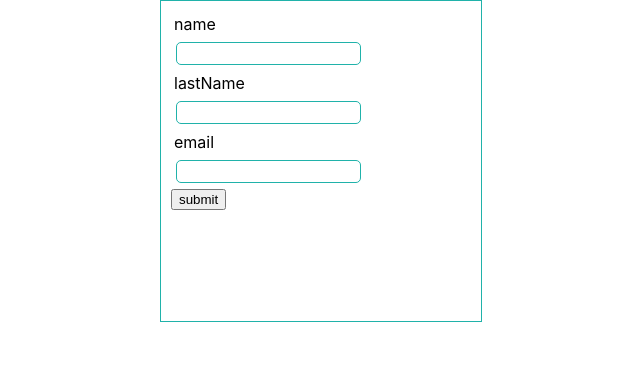
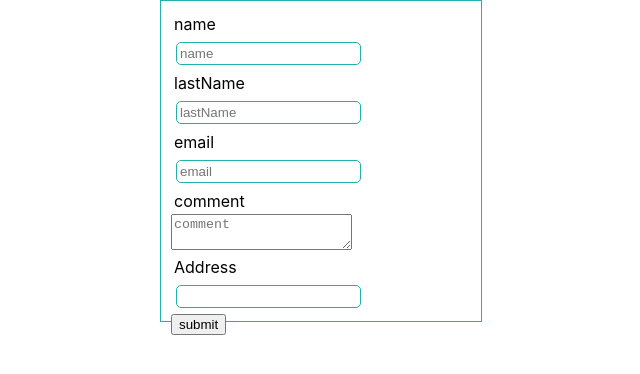
Before and after one commit to tarielTitirashvili/test_formik, a React (Create React App) app in the folder formic_app/: page / in a window 1280 px wide. Shown: the top 374 px of the page, without its empty margins (319-959 px from the left). Built offline with nearby package versions, Linux system fonts and the light colour scheme.

Commit message:
up to 19 lesson added callback between Field component

```diff
--- a/formic_app/src/components/youtubeForm.js
+++ b/formic_app/src/components/youtubeForm.js
@@ -6,13 +6,16 @@
   name: "",
   lastName: "",
   email: "",
+  comment: "",
+  address: ""
 };
-const onSubmit = (values) => console.log("values");
+const onSubmit = (values) => console.log(values);
 
 const validationSchema = Yup.object({
   name: Yup.string().required("Required"),
   lastName: Yup.string().required("Required").min(3) ,
   email: Yup.string().email("pleace enter valid  email address").required("Required"),
+  comment: Yup.string().required("Required")
 })
 
 export default function YoutubeForm() {
@@ -27,20 +30,43 @@
         <Form className="form">
           <div>
             <label htmlFor="name">name</label>
-            <Field name="name" id="name" type={"text"} />
+            <Field name="name" placeholder="name" id="name" type="text" />
             <ErrorMessage name="name" />
           </div>
 
           <div>
             <label htmlFor="lastName">lastName</label>
-            <Field name="lastName" id="lastName" type={"text"} />
+            <Field name="lastName" placeholder="lastName" id="lastName" type="text" />
             <ErrorMessage name="lastName" />
           </div>
 
           <div>
             <label htmlFor="email">email</label>
-            <Field name="email" id="email" type={"email"} />
+            <Field name="email" placeholder="email" id="email" type="email" />
             <ErrorMessage name="email" />
+          </div>
+
+          <div>
+            <label htmlFor="comment">comment</label>
+            <Field as="textarea" name="comment" placeholder="comment" id="comment" type="text" />
+            <ErrorMessage name="comment" />
+          </div>
+
+          <div>
+            <label htmlFor="address">Address</label>
+            <Field name="address" placeholder="address"type="text" >
+              {
+                (props)=>{
+                  const {field, form, meta} = props
+                  console.log(props)
+                  return <div>
+                    <input id="address" {...field} />
+                    {meta.touched && meta.error && <div>{meta.error}</div>}
+                  </div>
+                }
+              }
+            </Field>
+            <ErrorMessage name="address" />
           </div>
 
           <button type="submit">submit</button>
```
